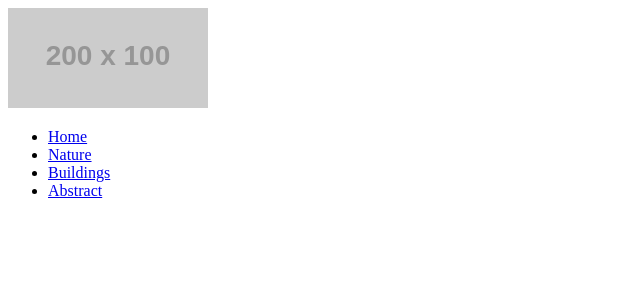
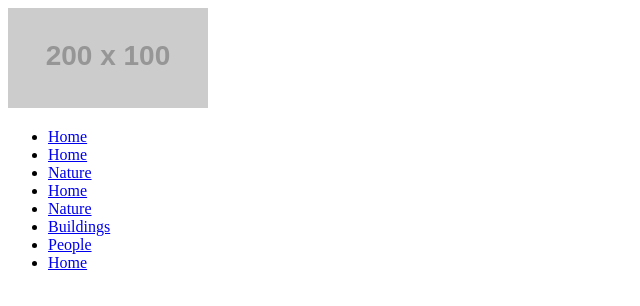
Before and after one commit to TillaBahromov/gitpractics, a plain HTML site: page index.html in a window 1280 px wide. Shown: the whole page, without its empty margins (0-640 px from the left). Drawn offline with Linux system fonts and the light colour scheme; placeholder pictures from the web are drawn by us.

```diff
--- a/index.html
+++ b/index.html
@@ -17,10 +17,20 @@
         <nav>
             <ul>
             <li><a href="./index.html">Home</a></li>
+            <li><a href="./index.html">Home</a></li>
             <li><a href="./index.html">Nature</a></li>
-            <li><a href="./index.html">Buildings</a></li>
-            <li><a href="./index.html">Abstract</a></li>
-        </ul>
-    </nav>
+                <li><a href="./index.html">Home</a></li>
+            <li><a href="./index.html">Nature</a></li>
+                <li><a href="./index.html">Buildings</a></li>
+                <li><a href="./index.html">People</a></li>
+                <li><a href="./index.html">Home</a></li>
+            </ul>
+        </nav>
+
+    </header>
+
+
+
+
 </body>
 </html>
```
